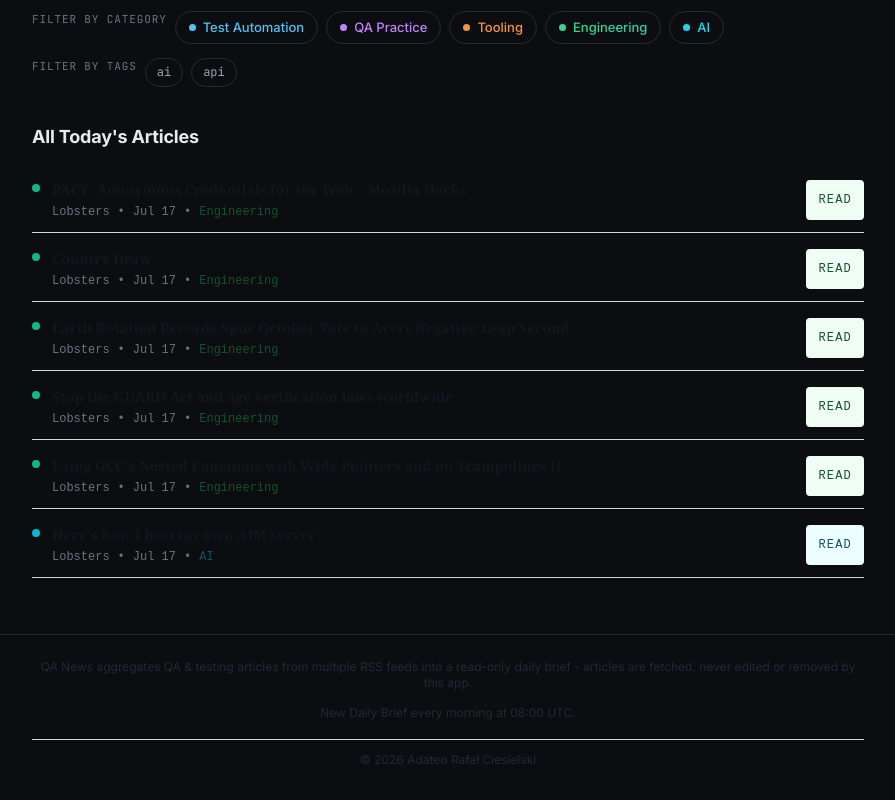
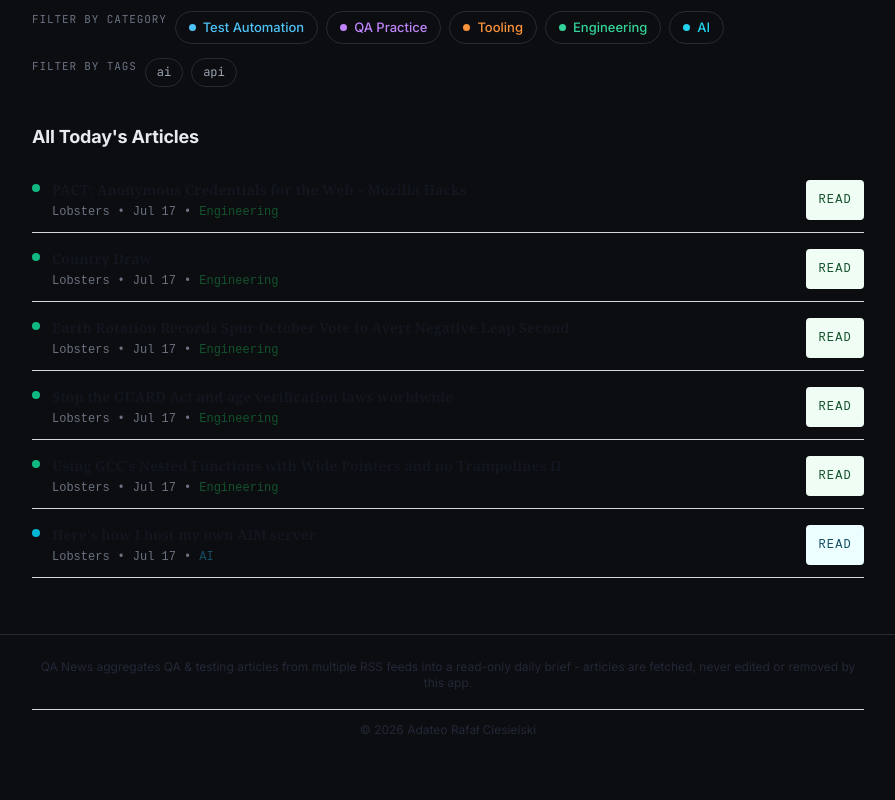
Before and after one commit to rciesielski3/qa-news, a Next.js app: page / in a window 1280 px wide. Shown: the part 640-1440 px from the top of the page, without its empty margins (192-1087 px from the left). After the commit the page ends 1410 px from the top, so only its background shows below. Built offline with nearby package versions, Linux system fonts and the light colour scheme.

Commit message:
refactor: remove timing text from footer
Removed 'New Daily Brief every morning at 08:00 UTC' line.
Footer now shows only description and copyright, centered.

```diff
--- a/src/components/Footer.tsx
+++ b/src/components/Footer.tsx
@@ -6,9 +6,6 @@ export default function Footer() {
       <p className="text-xs text-ink-600 dark:text-ink-400 text-center">
         QA News aggregates QA & testing articles from multiple RSS feeds into a read-only daily brief - articles are fetched, never edited or removed by this app.
       </p>
-      <p className="text-xs text-ink-600 dark:text-ink-400 text-center mt-2">
-        New Daily Brief every morning at 08:00 UTC.
-      </p>
       <p className="text-xs text-ink-600 dark:text-ink-400 pt-3 border-t border-ink-200 dark:border-ink-700 mt-3 text-center">
         © {currentYear} Adateo Rafał Ciesielski
       </p>
```
